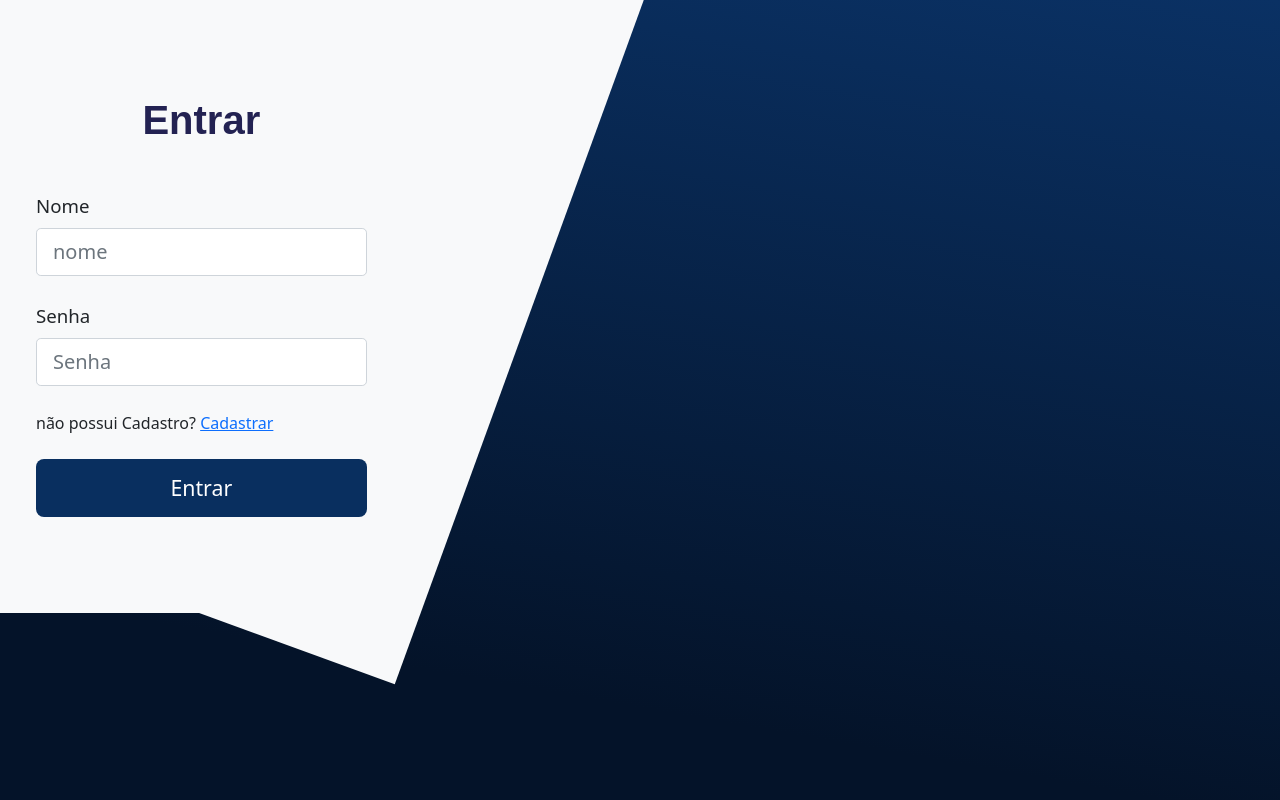
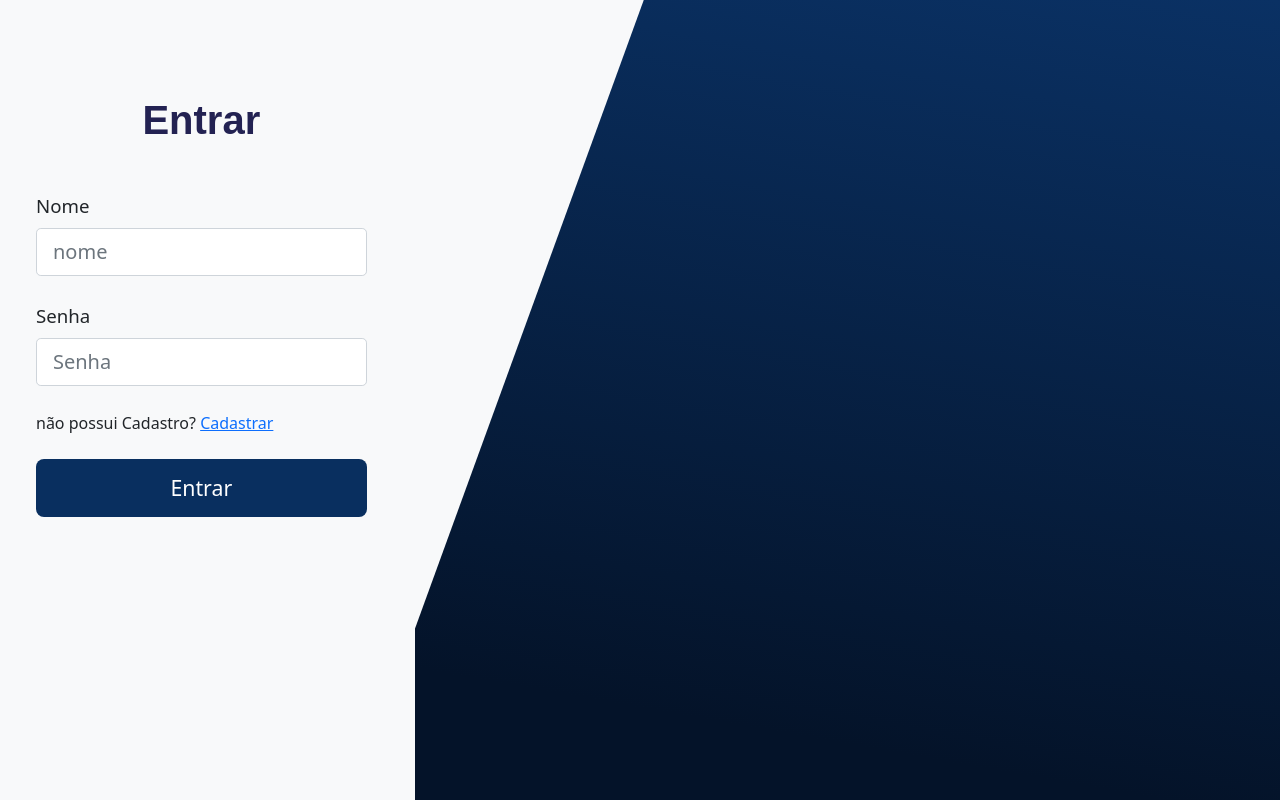
Before and after one commit to GabrielBN123/AppTranscricao, a PHP site: page /front/app/view/login.php in a window 1280 px wide. Run offline with PHP 8.4, Linux system fonts and the light colour scheme.

Commit message:
correção
Correção de BUGS

```diff
--- a/app/view/carregaForm.php
+++ b/app/view/carregaForm.php
@@ -45,17 +45,17 @@
 
             switch ($load_form) {
                 case 'form_Recepcao':
-                    echo $load_form;
+                    // echo $load_form;
                     include('forms/recepcao.php');
                     break;
 
                 case 'form_Transcricao':
-                    echo $load_form;
+                    // echo $load_form;
                     include('forms/transcricao.php');
                     break;
 
                 case 'form_Pulpito':
-                    echo $load_form;
+                    // echo $load_form;
                     include('forms/leitura.php');
                     # code...
                     break;
--- a/app/view/funcao.php
+++ b/app/view/funcao.php
@@ -20,7 +20,7 @@
     </div>
     <nav class="navbar navbar-expand-lg navbar-light bg-light">
         <div class="container-fluid">
-            <a class="navbar-brand" href="#"><i class="fas fa-arrow-circle-left"></i> Sair</a>
+            <a class="navbar-brand" href="../../"><i class="fas fa-arrow-circle-left"></i> Sair</a>
             <!-- <button class="navbar-toggler" type="button" data-bs-toggle="collapse" data-bs-target="#navbarSupportedContent" aria-controls="navbarSupportedContent" aria-expanded="false" aria-label="Toggle navigation">
             <span class="navbar-toggler-icon"></span>
           </button> -->
@@ -37,7 +37,7 @@
         <div class="row bg-light rounded cont_mobile">
             <div class="col-md-12">
                 <div class="row">
-                    <form action="carrega_form.php" method="post">
+                    <form action="carregaForm.php" method="post">
                         <div class="col-12 my-5 text-center btn_recep">
                             <input type="submit" id="form_Recepcao" name="btnSelecao" value="form_Recepcao" hidden>
                             <label for="form_Recepcao" style="width: 100%;">
--- a/app/view/login.php
+++ b/app/view/login.php
@@ -20,7 +20,7 @@ define('baseURl', '../../');
 <body>
     <div class="fundo">
     </div>
-    <div class="row h-100 painel_log_cadastro col-md-12 col-lg-4">
+    <div class="row h-100 painel_log_cadastro painel_log_login col-md-12 col-lg-4">
         <div class=" tela_log_cad py-5 bg-light col-md-12">
             <div class="titulo my-5">
                 <h1 class="titulo_h1_cadastro">Entrar</h1>
--- a/assets/css/css.css
+++ b/assets/css/css.css
@@ -138,6 +138,10 @@
     /* position: absolute; */
 }
 
+.painel_log_login {
+    position: absolute;
+}
+
 
 /* ipad pro 1024 */
 
```
Also changed, not shown: index.php (+17 -4 lines).
